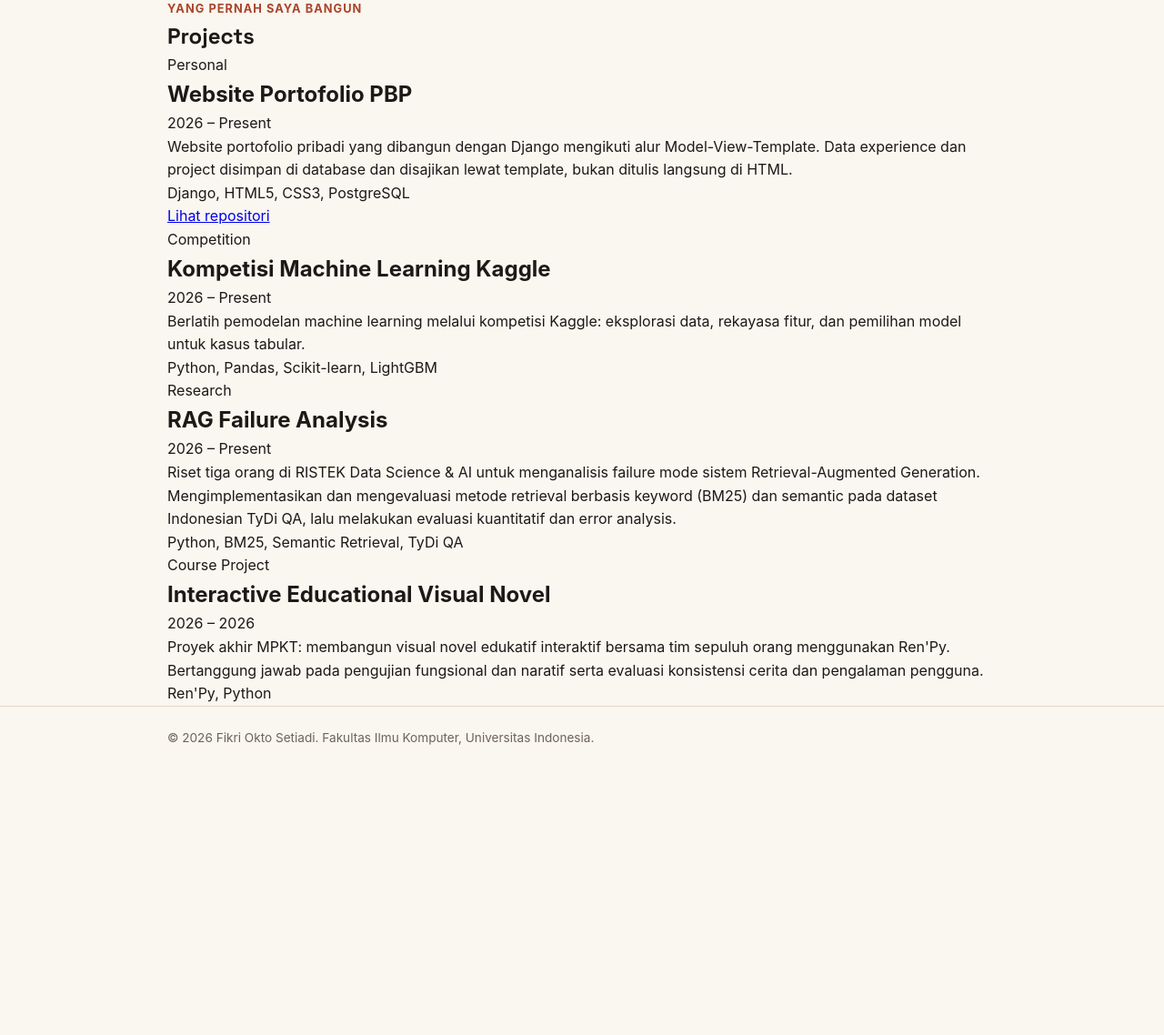
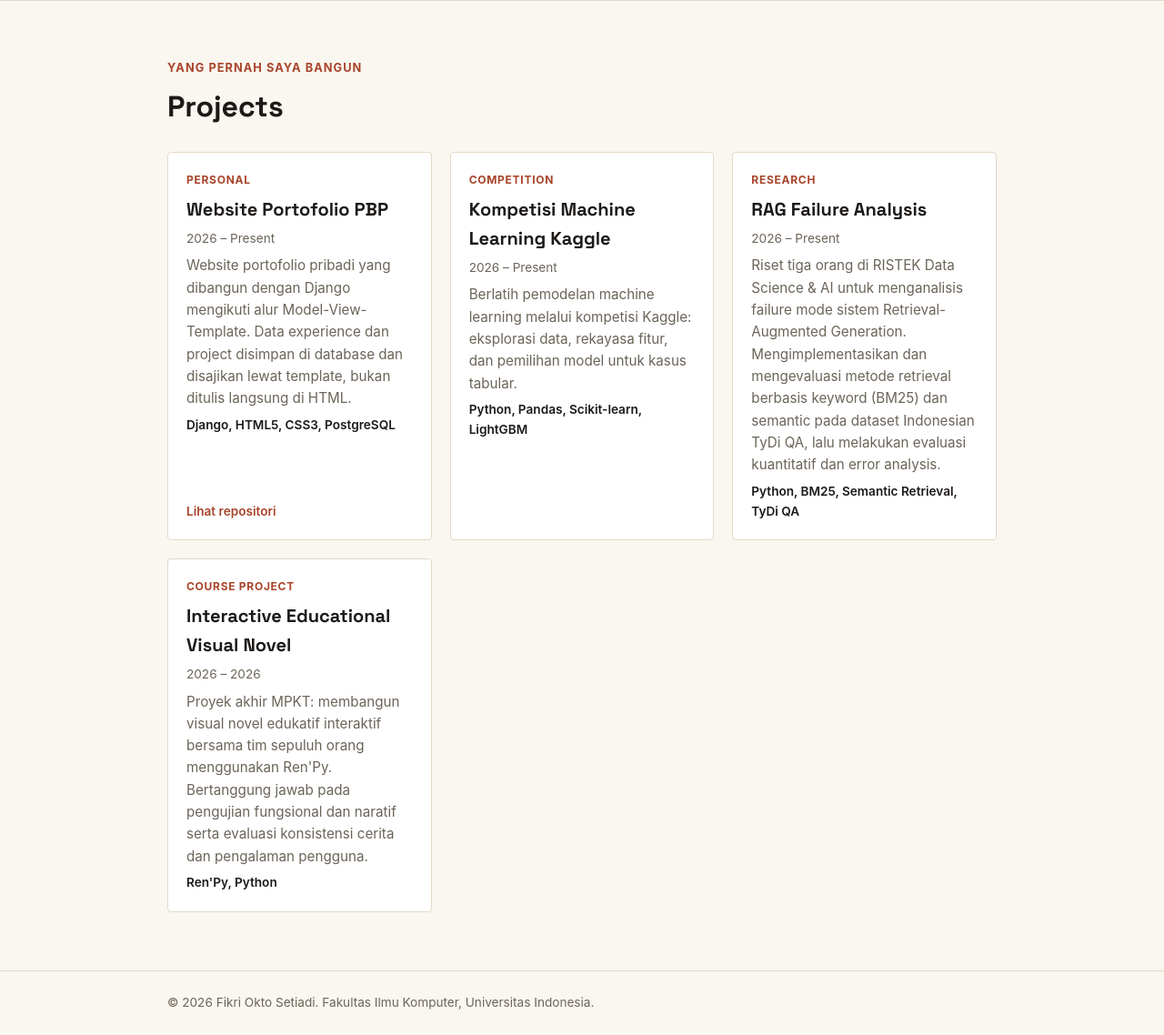
Before and after one commit to fikrioktos/myportofolio, a Django app: page /projects/ in a window 1280 px wide. Shown: the part 74-1212 px from the top of the page at 91% size. Before the commit the page ends 893 px from the top, so only its background shows below. Run offline with Django 5.2, Linux system fonts and the light colour scheme; data comes from the database, SQL or seed files in the repository.

Commit message:
style(projects): tambah styling kartu proyek dan bersihkan CSS yang tidak terpakai

```diff
--- a/static/css/style.css
+++ b/static/css/style.css
@@ -374,38 +374,87 @@ h1, .brand {
     font-size: 2rem;
 }
 
-.experience-grid {
-    display: grid;
-    grid-template-columns: repeat(auto-fit, minmax(240px, 1fr));
-    gap: 1rem;
+/* Projects section */
+.projects-section {
+    padding: 4rem 0;
+    border-top: 1px solid var(--line);
 }
 
-.experience-card {
+.projects-section h1 {
+    margin: 0.4rem 0 1.5rem;
+    font-size: 2rem;
+}
+
+.projects-grid {
+    display: grid;
+    grid-template-columns: repeat(auto-fit, minmax(260px, 1fr));
+    gap: 1.25rem;
+}
+
+.project-card {
+    display: flex;
+    flex-direction: column;
+    gap: 0.4rem;
     padding: 1.25rem;
     background-color: #fff;
     border: 1px solid var(--line);
     border-radius: var(--radius);
+    transition: transform 0.2s ease, border-color 0.2s ease, box-shadow 0.2s ease;
 }
 
-.experience-category {
+.project-card:hover {
+    transform: translateY(-3px);
+    border-color: var(--accent);
+    box-shadow: 0 6px 16px rgba(28, 25, 23, 0.08);
+}
+
+.project-category {
     color: var(--accent-dark);
     font-size: 0.75rem;
     font-weight: 700;
+    letter-spacing: 0.06em;
     text-transform: uppercase;
 }
 
-.experience-card h2 {
-    margin: 0.5rem 0;
+.project-card h2 {
+    font-family: "Space Grotesk", -apple-system, sans-serif;
     font-size: 1.25rem;
+    color: var(--ink);
 }
 
-.experience-description,
-.empty-state {
+.project-period {
+    font-size: 0.85rem;
     color: var(--text-muted);
 }
 
-.experience-status {
-    margin-top: 1rem;
+.project-tech {
     font-size: 0.85rem;
     font-weight: 600;
+    color: var(--ink);
 }
+
+.project-link {
+    margin-top: auto;
+    padding-top: 0.75rem;
+    font-size: 0.85rem;
+    font-weight: 600;
+    color: var(--accent-dark);
+    text-decoration: none;
+}
+
+.project-link:hover {
+    text-decoration: underline;
+}
+
+.project-description,
+.empty-state {
+    color: var(--text-muted);
+    font-size: 0.95rem;
+}
+
+/* Projects responsive */
+@media (max-width: 600px) {
+    .projects-grid {
+        grid-template-columns: 1fr;
+    }
+}
```
